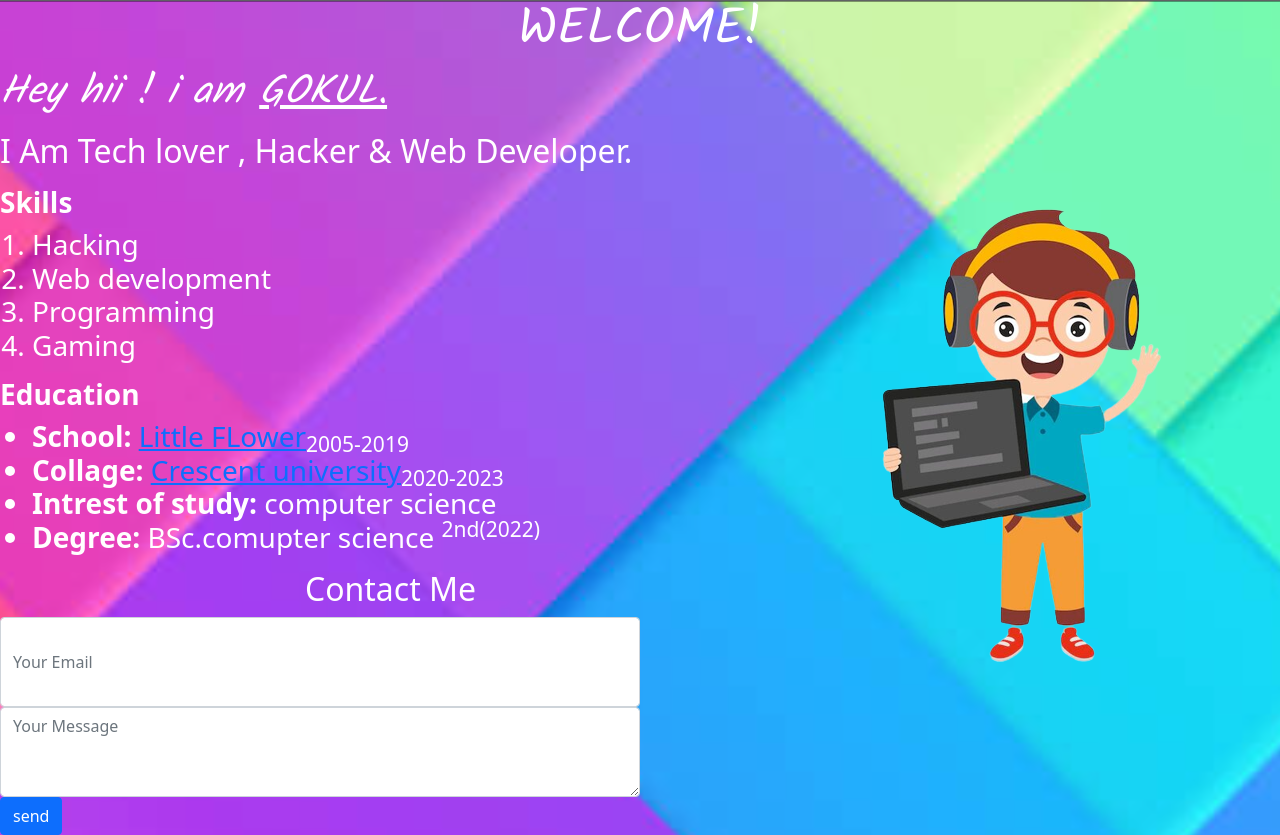
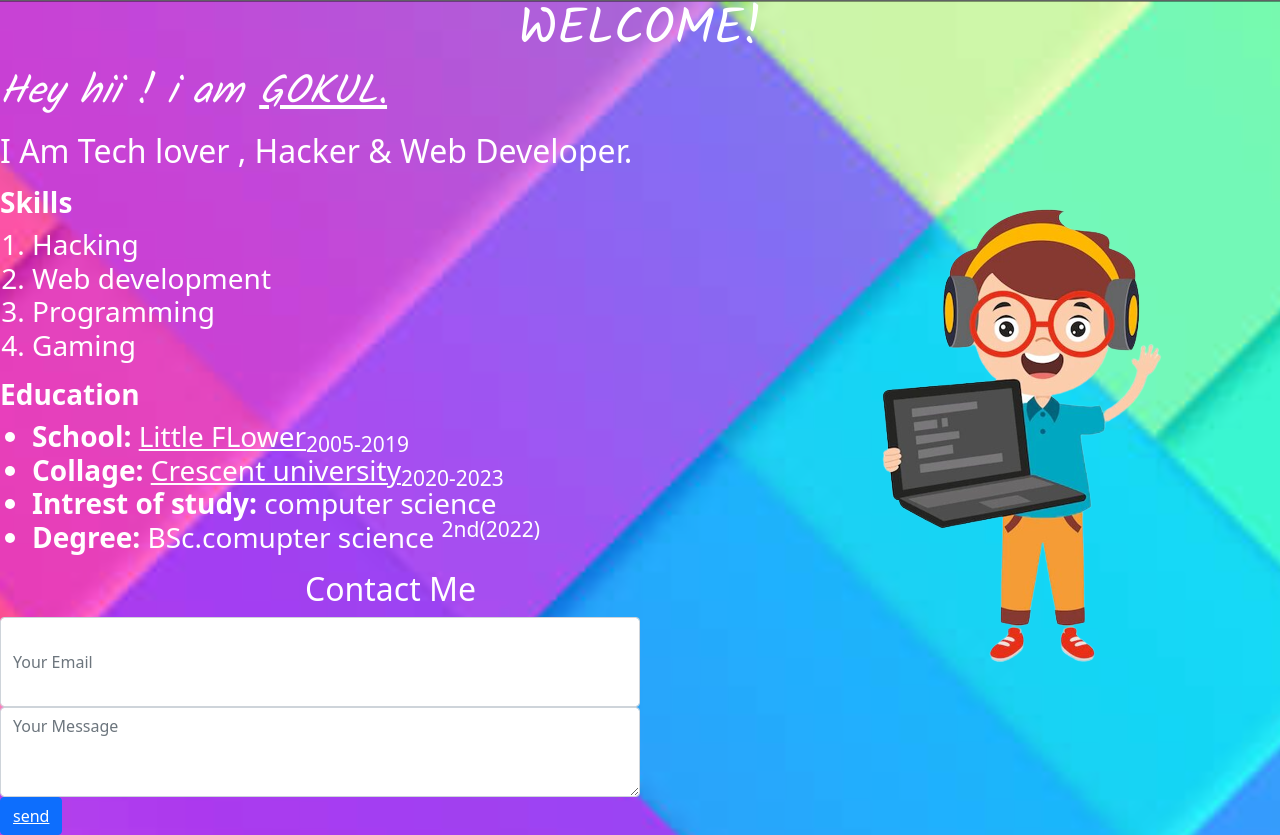
Before and after one commit to gokulprogrammer/portfolio, a plain HTML site: page index.html in a window 1280 px wide. Drawn offline with nearby package versions, Linux system fonts and the light colour scheme.

Commit message:
send button not working fix
send button not workintage usedg fix a

```diff
--- a/index.html
+++ b/index.html
@@ -21,6 +21,11 @@
 			font-size: 50px;
 			border-color: d;
 		}
+
+		a{
+ 	color: white;
+                 }
+
 		body{
 			background-image: url('img.png');
 		}
@@ -71,7 +76,7 @@
         <h2 class="text-center">Contact Me</h2>
         <div class="form-group"><input class="form-control" type="email" name="email" placeholder="Your Email"></div>
         <div class="form-group"><textarea class="form-control" name="message" placeholder="Your Message" rows="14"></textarea></div>
-        <div class="form-group"><button class="btn btn-primary" type="submit">send </button></div>
+        <div class="form-group"><button class="btn btn-primary" type="submit"><a href="mailto:mrgokulgokul007@gmail.com?subject=&cc=&bcc=&body=">send</a> </button></div>
     </form>
 </div>
 </div>
```
